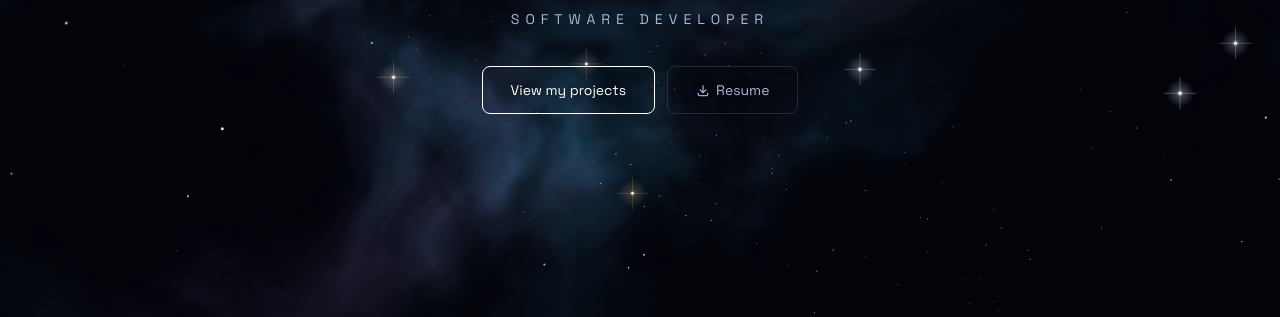
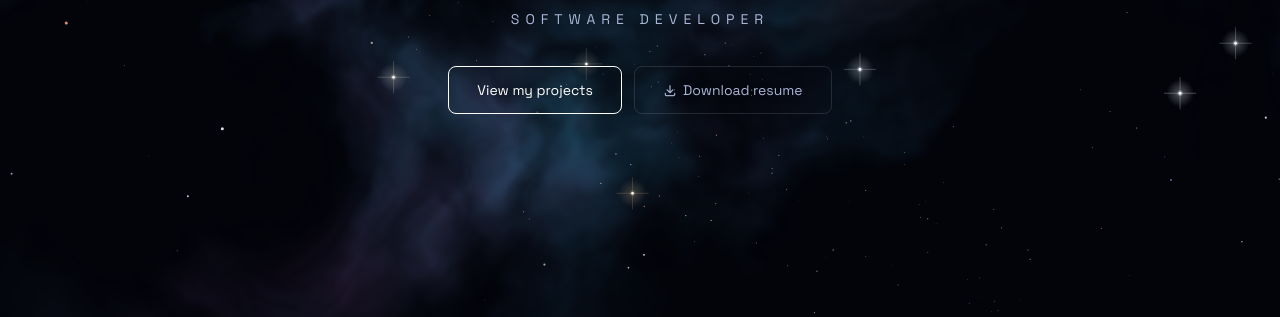
Before and after one commit to John-v2/John-v2.github.io, a plain HTML site: page index.html in a window 1280 px wide. Shown: the part 481-798 px from the top of the page. Drawn offline with Linux system fonts and the light colour scheme; animation ran at ten frames a second.

Commit message:
Use uploaded resume PDF as the downloadable resume
Co-Authored-By: Claude Opus 5.5 <noreply@anthropic.com>
Claude-Session: https://claude.ai/code/session_0148bmeQGNmHU4zTfb7E3psP

```diff
--- a/index.html
+++ b/index.html
@@ -33,7 +33,7 @@
       <div class="planet" aria-hidden="true"></div>
       <h1>JOHN ESIN-KENNETH</h1>
       <p class="tagline">SOFTWARE DEVELOPER</p>
-      <div class="hero-btns"><a href="projects.html" class="btn">View my projects</a><a href="resume.pdf" target="_blank" rel="noopener" class="btn btn-ghost"><i class="ti ti-download"></i> Resume</a></div>
+      <div class="hero-btns"><a href="projects.html" class="btn">View my projects</a><a href="resume.pdf?v=202611212058" download="John_Esin-Kenneth_Resume.pdf" class="btn btn-ghost"><i class="ti ti-download"></i> Download resume</a></div>
     </section>
 
     <section id="about" class="reveal">
@@ -71,7 +71,7 @@
         <a href="mailto:john834esin@gmail.com" aria-label="Email"><i class="ti ti-mail"></i></a>
         <a href="https://github.com/John-v2" target="_blank" rel="noopener" aria-label="GitHub"><i class="ti ti-brand-github"></i></a>
         <a href="https://www.linkedin.com/in/johnesin-kenneth" target="_blank" rel="noopener" aria-label="LinkedIn"><i class="ti ti-brand-linkedin"></i></a>
-        <a href="resume.pdf" target="_blank" rel="noopener" aria-label="Resume"><i class="ti ti-file-cv"></i></a>
+        <a href="resume.pdf?v=202611212058" download="John_Esin-Kenneth_Resume.pdf" aria-label="Download resume"><i class="ti ti-file-cv"></i></a>
       </div>
     </section>
   </main>
```
Also changed, not shown: 2 other files.
